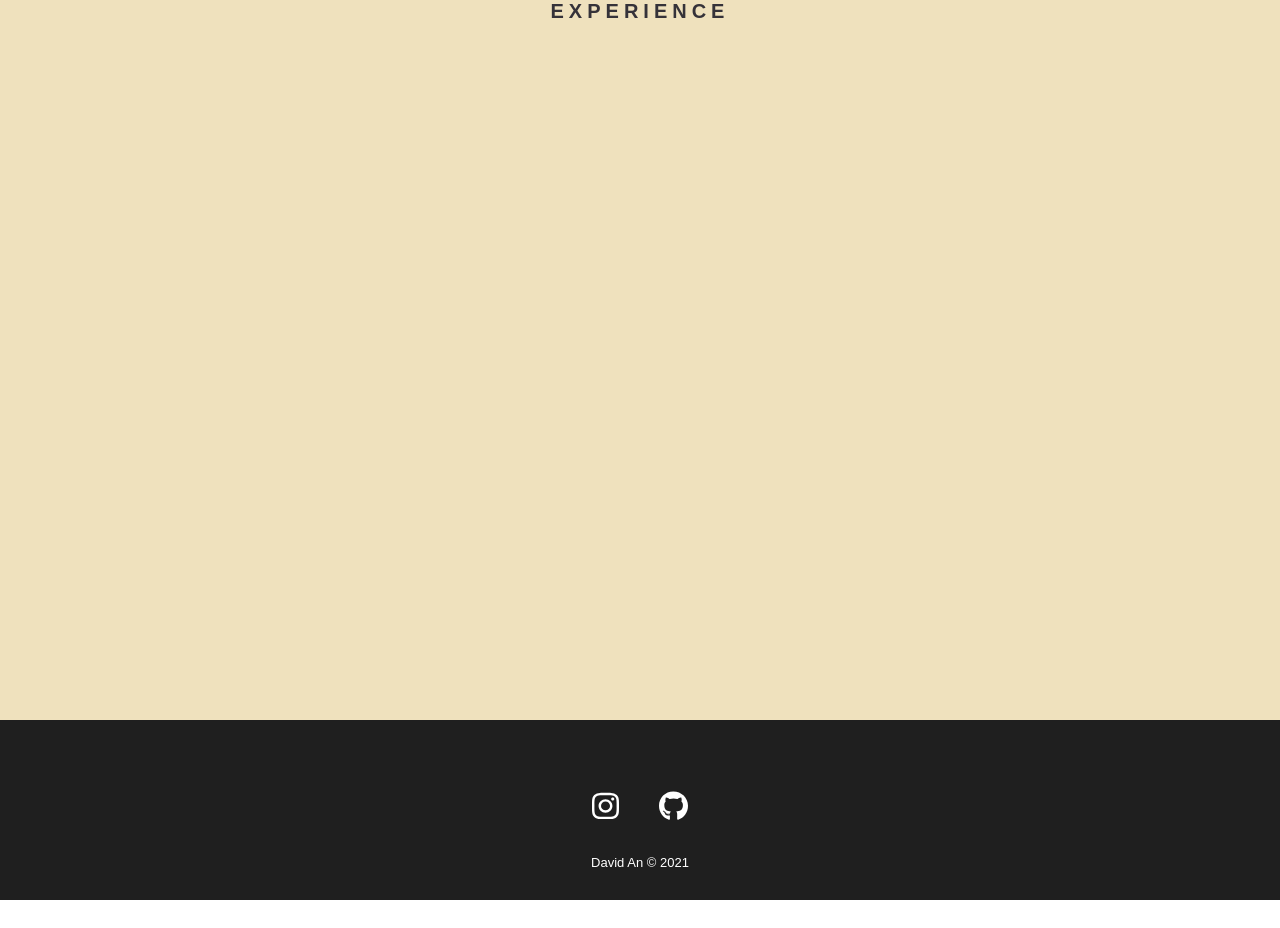
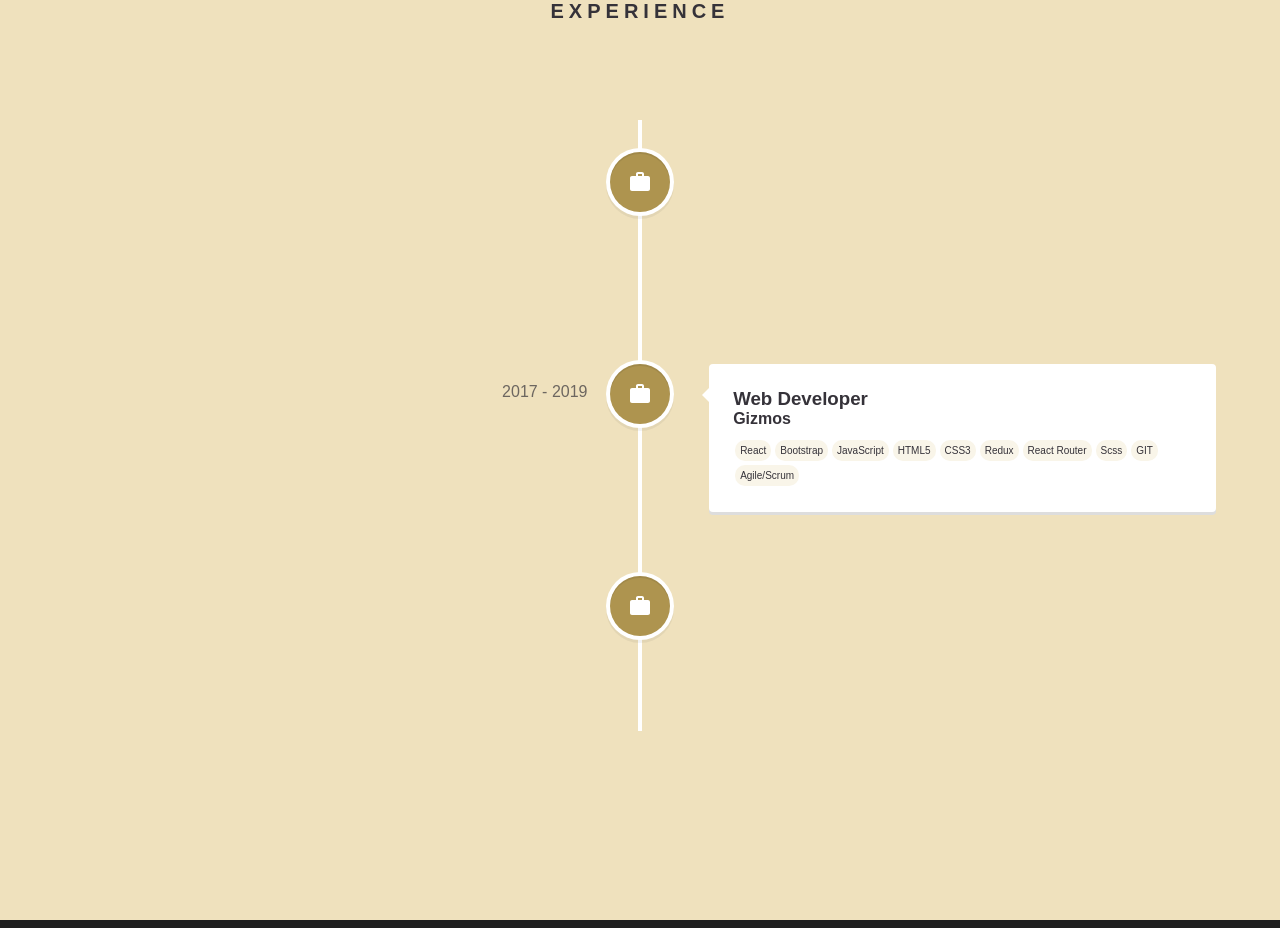
Before and after one commit to DavidAn830/Personal-Projects, a React (Create React App) app in the folder portfolio/: page / in a window 1280 px wide. Shown: the part 3080-4008 px from the top of the page. Before the commit the page ends 3980 px from the top, so only its background shows below. Built offline with nearby package versions, Linux system fonts and the light colour scheme; the HTML template or start-up script is replaced by a standard one.

Commit message:
experience timeline done.

```diff
--- a/portfolio/package.json
+++ b/portfolio/package.json
@@ -9,6 +9,7 @@
     "@fortawesome/free-solid-svg-icons": "^5.15.4",
     "@fortawesome/react-fontawesome": "^0.1.16",
     "@material-ui/core": "^4.12.3",
+    "@material-ui/icons": "^4.11.2",
     "@testing-library/jest-dom": "^5.16.1",
     "@testing-library/react": "^11.2.7",
     "@testing-library/user-event": "^12.8.3",
@@ -16,6 +17,7 @@
     "react-dom": "^17.0.2",
     "react-router-dom": "^6.1.1",
     "react-scripts": "4.0.3",
+    "react-vertical-timeline-component": "^3.5.2",
     "typewriter-effect": "^2.18.2",
     "web-vitals": "^1.1.2"
   },
--- a/portfolio/src/Components/Experience/Experience.css
+++ b/portfolio/src/Components/Experience/Experience.css
@@ -1,6 +1,6 @@
 .experience-container {
   background-color: #efe1bd;
-  height: 800px;
+  height: 1000px;
 }
 
 .experience-title-container {
@@ -14,3 +14,17 @@
   font-weight: bold;
   letter-spacing: 5px;
 }
+
+.small-skills {
+  font-size: 10px;
+  background-color: #f9f5e9;
+  border-radius: 10px;
+  padding: 5px;
+  margin: 2px;
+}
+
+.small-skills-container {
+  display: flex;
+  flex-wrap: wrap;
+  margin-top: 10px;
+}
--- a/portfolio/src/Components/Experience/Experience.js
+++ b/portfolio/src/Components/Experience/Experience.js
@@ -1,4 +1,10 @@
 import "./Experience.css";
+import {
+  VerticalTimeline,
+  VerticalTimelineElement,
+} from "react-vertical-timeline-component";
+import WorkIcon from "@material-ui/icons/Work";
+import "react-vertical-timeline-component/style.min.css";
 
 const Experience = () => {
   return (
@@ -7,7 +13,77 @@ const Experience = () => {
         <div className="experience-title">EXPERIENCE</div>
       </div>
       <div className="career-container">
-
+        <VerticalTimeline>
+          <VerticalTimelineElement
+            className="vertical-timeline-element--work"
+            contentStyle={{ background: "#fff", color: "#353239" }}
+            contentArrowStyle={{ borderRight: "7px solid  #fff" }}
+            date="2019 - Present"
+            iconStyle={{ background: "#ae944f", color: "#fff" }}
+            icon={<WorkIcon />}
+          >
+            <h3 className="vertical-timeline-element-title">React Developer</h3>
+            <h4 className="vertical-timeline-element-subtitle">TeachStone</h4>
+            <div className="small-skills-container">
+              <div className="small-skills">MERN</div>
+              <div className="small-skills">JavaScript</div>
+              <div className="small-skills">HTML5</div>
+              <div className="small-skills">CSS3</div>
+              <div className="small-skills">Babel</div>
+              <div className="small-skills">Webpack</div>
+              <div className="small-skills">Scss</div>
+              <div className="small-skills">Node.js</div>
+              <div className="small-skills">Express</div>
+              <br />
+              <div className="small-skills">Agile/Scrum</div>
+            </div>
+          </VerticalTimelineElement>
+          <VerticalTimelineElement
+            className="vertical-timeline-element--work"
+            contentStyle={{ background: "#fff", color: "#353239" }}
+            contentArrowStyle={{ borderRight: "7px solid  #fff" }}
+            date="2017 - 2019"
+            iconStyle={{ background: "#ae944f", color: "#fff" }}
+            icon={<WorkIcon />}
+          >
+            <h3 className="vertical-timeline-element-title">Web Developer</h3>
+            <h4 className="vertical-timeline-element-subtitle">Gizmos</h4>
+            <div className="small-skills-container">
+              <div className="small-skills">React</div>
+              <div className="small-skills">Bootstrap</div>
+              <div className="small-skills">JavaScript</div>
+              <div className="small-skills">HTML5</div>
+              <div className="small-skills">CSS3</div>
+              <div className="small-skills">Redux</div>
+              <div className="small-skills">React Router</div>
+              <div className="small-skills">Scss</div>
+              <div className="small-skills">GIT</div>
+              <div className="small-skills">Agile/Scrum</div>
+            </div>
+          </VerticalTimelineElement>
+          <VerticalTimelineElement
+            className="vertical-timeline-element--work"
+            contentStyle={{ background: "#fff", color: "#353239" }}
+            contentArrowStyle={{ borderRight: "7px solid  #fff" }}
+            date="2016 - 2017"
+            iconStyle={{ background: "#ae944f", color: "#fff" }}
+            icon={<WorkIcon />}
+          >
+            <h3 className="vertical-timeline-element-title">
+              Front-End Developer
+            </h3>
+            <h4 className="vertical-timeline-element-subtitle">TNSOnline</h4>
+            <div className="small-skills-container">
+              <div className="small-skills">MERN</div>
+              <div className="small-skills">Bootstrap</div>
+              <div className="small-skills">JavaScript</div>
+              <div className="small-skills">HTML5</div>
+              <div className="small-skills">CSS3</div>
+              <div className="small-skills">React Router</div>
+              <div className="small-skills">RESful API</div>
+            </div>
+          </VerticalTimelineElement>
+        </VerticalTimeline>
       </div>
     </div>
   );
```
Also changed, not shown: 1 other file (tests, documents, lock files or other folders).
